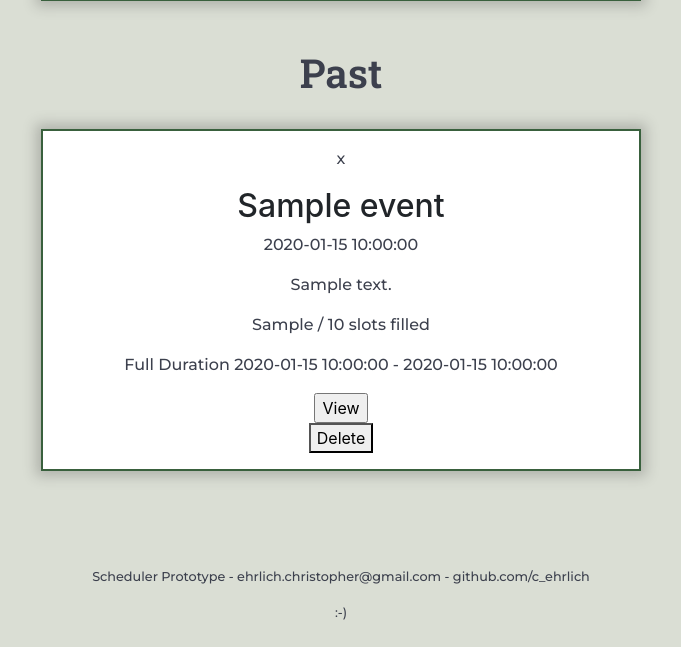
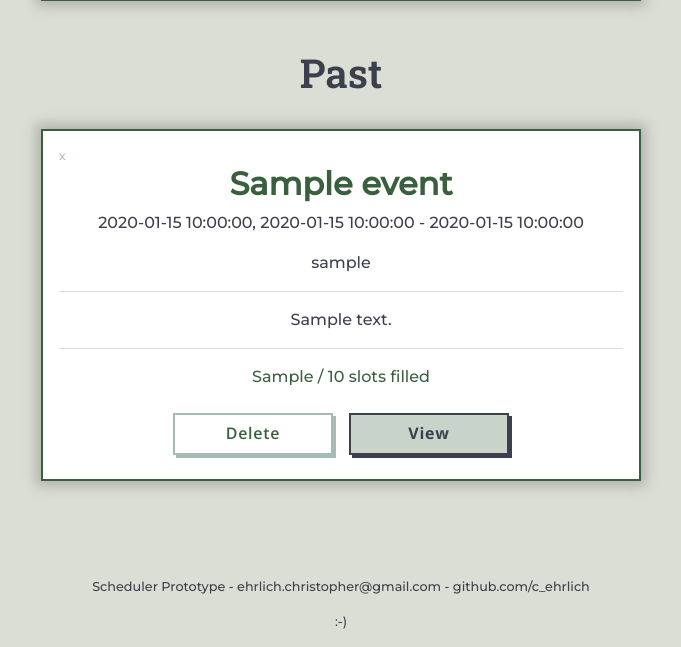
Before and after one commit to c-ehrlich/cs50-scheduler, a Flask app: template templates/created.html in a window 1280 px wide. Shown: the part 555-1202 px from the top of the page, without its empty margins (299-980 px from the left). Before the commit the page ends 1175 px from the top, so only its background shows below. Run offline with Flask 2, Linux system fonts and the light colour scheme; the template is opened without the code that fills it: most values are stand-ins (such as "Sample title", 1, 10 or a date in 2020); parts of the project's set-up code (start-up, migrations or seed data) failed here and were passed over; some libraries are stand-ins or nearby versions.

Commit message:
update created.html so past events match upcoming events

```diff
--- a/templates/created.html
+++ b/templates/created.html
@@ -68,20 +68,26 @@
         {% endif %}
         {% for event in pastmeet %}
             <div class="event-main">
-                <p>{{ event.hash }}</p>
-                <h2>{{ event.eventname }}</h2>
-                <p>{{ event.date }}</p>
-                <p>{{ event.description }}</p>
-                <p>{{ event.slots_full }} / {{ event.slots_total }} slots filled</p>
-                <p>Full Duration {{ event.time_event_start }} - {{ event.time_event_end }}</p>
-                <form action="/view/{{ event.hash }}" method="get">
-                    <input type=submit value="View">
-                </form>
-                <form>
-                    <button type="button" data-toggle="modal" data-target="#confirm_delete_{{ event.id }}">
-                        Delete
-                    </button>
-                </form>
+                <div class="card-top">
+                    <p class="event-card-hash">{{ event.hash }}</p>
+                    <h2 class="event-card-title">{{ event.eventname }}</h2>
+                    <p class="event-card-datetime">{{ event.date }}, {{ event.time_event_start }} - {{ event.time_event_end }}</p>
+                    <p>{{ event.username }}</p>
+                </div>
+                <div class="card-middle">
+                    <p class="event-card-description">{{ event.description }}</p>
+                </div>
+                <p class="event-card-slots">{{ event.slots_full }} / {{ event.slots_total }} slots filled</p>
+                <div class="two-buttons d1">
+                    <form>
+                        <button type="button" class="button-quiet1 button-width1" data-toggle="modal" data-target="#confirm_delete_{{ event.id }}">
+                            Delete
+                        </button>
+                    </form>
+                    <form action="/view/{{ event.hash }}" method="get">
+                        <input type=submit value="View" class="button-loud1 button-width1">
+                    </form>
+                </div>
                 <!-- Modal -->
                 <div class="modal fade"  id="confirm_delete_{{ event.id }}"tabindex="-1" role="dialog" aria-labelledby="exampleModalLabel" aria-hidden="true">
                     <div class="modal-dialog" role="document">
```
